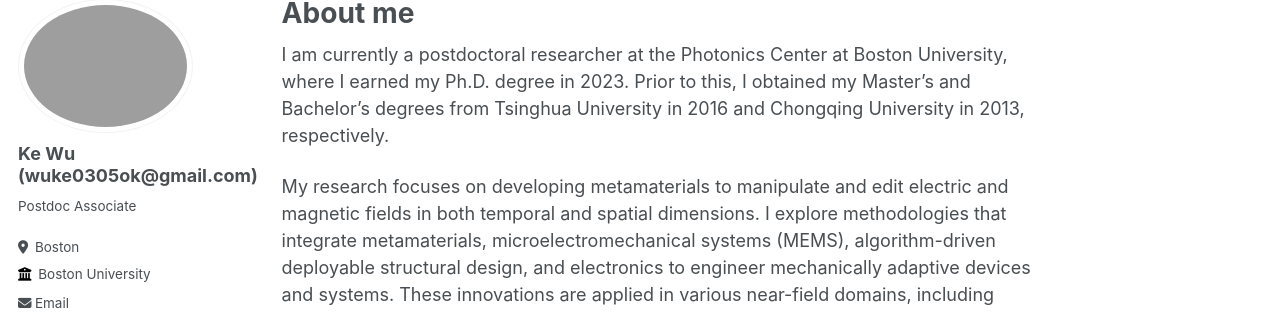
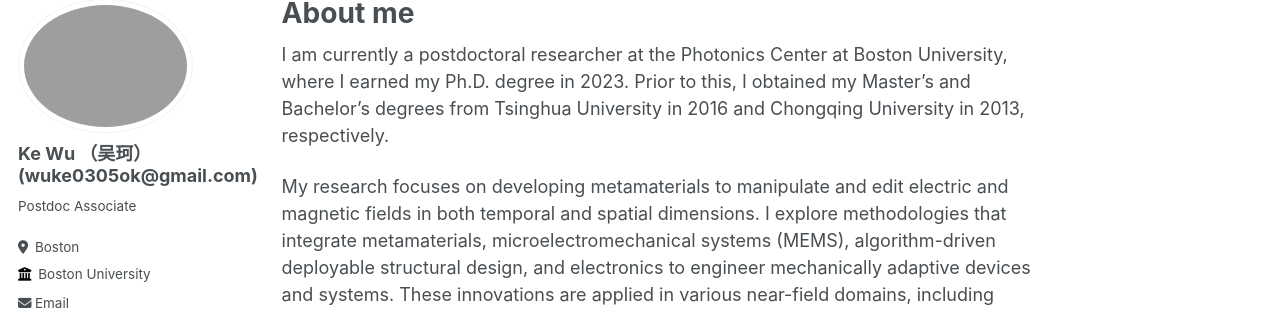
Before and after one commit to wuke0305/wuke0305.github.io, a Jekyll site: the page built from _pages/about.md, in a window 1280 px wide. Shown: the part 119-431 px from the top of the page. Built offline with Jekyll 4.4.1, drawn with Linux system fonts in a browser that asks for light colours; some web fonts are replaced.

Commit message:
Update _config.yml

```diff
--- a/_config.yml
+++ b/_config.yml
@@ -22,7 +22,7 @@ repository               : "wuke0305.github.io"
 author:
   # Biographic information
   avatar           : "profile3.png"
-  name             : "Ke Wu (wuke0305ok@gmail.com)"
+  name             : "Ke Wu （吴珂） (wuke0305ok@gmail.com)"
   pronouns         : # example: "she/her"
   bio              : "Postdoc Associate"
   location         : "Boston"
```
